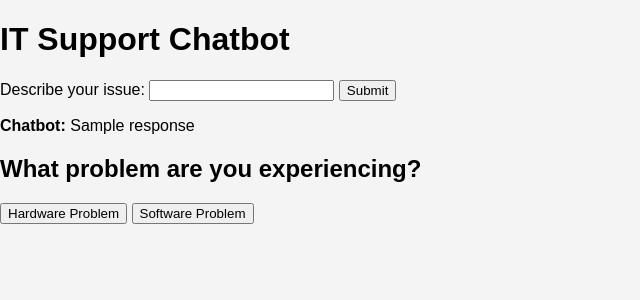
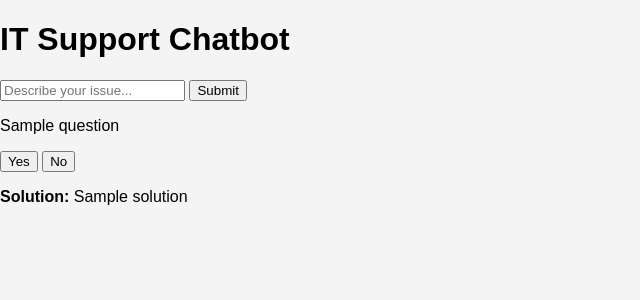
Before and after one commit to VinPal5554/ITSupportChatbot, a Flask app: template templates/index.html in a window 1280 px wide. Shown: the top 300 px of the page, without its empty margins (0-640 px from the left). Run offline with Flask 3, Linux system fonts and the light colour scheme; the template is opened without the code that fills it: most values are stand-ins (such as "Sample title", 1, 10 or a date in 2020).

Commit message:
Specific topics and database
Setup script for database with basic questions table. Broke down categories so they are more specific that just hardware/software to troubleshoot more effectively.

```diff
--- a/app.py
+++ b/app.py
@@ -1,24 +1,121 @@
 from flask import Flask, request, jsonify, render_template
 import stanza
+import sqlite3
 
 # Load the NLP pipeline
-nlp = stanza.Pipeline(lang='en', processors='tokenize,mwt,pos,lemma,ner')
+nlp = stanza.Pipeline(lang='en')
 
 # Basic categories (this will be expanded later)
 CATEGORIES = {
-    "hardware": {
-        "keywords": ["overheat", "battery", "charge", "charging", "screen", "display", "keyboard", "mouse", "power", "usb", "shut down", "fan", "heat"],
-        "response": "It looks like a hardware issue. Have you tried checking your power connections or cooling system?"
-    },
-    "software": {
-        "keywords": ["wifi", "internet", "slow", "crash", "update", "error", "installation", "bug", "lag", "freeze"],
-        "response": "It seems to be a software issue. Have you tried restarting or updating your software?"
-    },
-    "unknown": {
-        "response": "I'm not sure about that issue. Could you describe it differently or provide more details?"
-    }
+    "network": ["wifi", "internet", "router", "ethernet"],
+    "microsoft": ["office", "outlook", "windows", "word", "excel"],
+    "installation": ["install", "setup", "error", "update"],
+    "slow": ["slow", "lag", "freezing", "performance"],
+    "peripheral": ["keyboard", "mouse", "monitor", "printer"],
+    "storage": ["hard drive", "ssd", "usb", "storage"],
+    "security": ["antivirus", "firewall", "hacked", "malware"]
 }
 
+app = Flask(__name__)
+
+# Classify user issue
+def classify_issue(user_input):
+    doc = nlp(user_input)
+    for word in doc.iter_tokens():
+        for category, keywords in categories.items():
+            if word.text.lower() in keywords:
+                return category
+    return "unknown"
+
+# Fetch first question from database
+def get_first_question(category):
+    conn = sqlite3.connect('decision_tree.db')
+    cursor = conn.cursor()
+    cursor.execute("SELECT id, question FROM decision_tree WHERE category=? LIMIT 1", (category,))
+    row = cursor.fetchone()
+    conn.close()
+    return row
+
+# Fetch next question based on user's response
+def get_next_question(question_id, response):
+    conn = sqlite3.connect('decision_tree.db')
+    cursor = conn.cursor()
+    if response == "yes":
+        cursor.execute("SELECT id, question FROM decision_tree WHERE id=?", (question_id,))
+    else:
+        cursor.execute("SELECT id, question FROM decision_tree WHERE id=?", (question_id,))
+    row = cursor.fetchone()
+    conn.close()
+    return row
+
+@app.route('/')
+def home():
+    return render_template('index.html')
+
+
+@app.route('/ask', methods=['POST'])
+def ask():
+    user_input = request.form['user_input']  # Get user input from form
+
+    # Here, use NLP (Stanza) to determine the category
+    if "wifi" in user_input.lower() or "internet" in user_input.lower():
+        category = "network"
+    elif "slow" in user_input.lower() or "lag" in user_input.lower():
+        category = "performance"
+    else:
+        category = "unknown"
+
+    conn = sqlite3.connect('decision_tree.db')
+    cursor = conn.cursor()
+
+    # Fetch the first question for the identified category
+    cursor.execute("SELECT id, question FROM decision_tree WHERE category = ? LIMIT 1", (category,))
+    row = cursor.fetchone()
+
+    if row:
+        question_id, question = row
+        return render_template('index.html', question=question, question_id=question_id)
+    else:
+        return render_template('index.html', response="Sorry, I couldn't identify the issue.")
+
+    conn.close()
+
+
+@app.route('/answer', methods=['POST'])
+def answer():
+    user_response = request.form['response']  # "yes" or "no"
+    current_question_id = request.form['question_id']  # Get the current question ID
+
+    conn = sqlite3.connect('decision_tree.db')
+    cursor = conn.cursor()
+
+    # Fetch the next question based on the user’s response
+    cursor.execute("SELECT yes_response, no_response FROM decision_tree WHERE id = ?", (current_question_id,))
+    row = cursor.fetchone()
+
+    if row:
+        next_question_id = row[0] if user_response == "yes" else row[1]
+
+        # If the next step is a number, it’s another question ID; otherwise, it's a solution
+        if next_question_id.isdigit():
+            cursor.execute("SELECT question FROM decision_tree WHERE id = ?", (next_question_id,))
+            next_question = cursor.fetchone()
+            if next_question:
+                return render_template('index.html', question=next_question[0], question_id=next_question_id)
+        else:
+            return render_template('index.html', solution=next_question_id)  # Display solution
+
+    conn.close()
+    return render_template('index.html', solution="Sorry, I couldn't find an answer.")
+
+
+if __name__ == '__main__':
+    app.run(debug=True)
+
+
+
+
+'''
 def categorize_issue(user_input):
     """Analyzes user input and assigns it to a category."""
     doc = nlp(user_input.lower())
@@ -47,35 +144,4 @@ def categorize_issue(user_input):
 
     print("No category matched, returning 'unknown'")
     return "unknown"
-
-
-app = Flask(__name__)
-
-@app.route('/')
-def home():
-    return render_template('index.html', response="")
-
-
-@app.route('/ask', methods=['POST'])
-def ask():
-    user_input = request.form['user_input']
-    category = categorize_issue(user_input)
-    print(category)
-    response = CATEGORIES[category]["response"]
-    return render_template('index.html', response=response)
-
 '''
-    # Here you would add logic to handle the user's issue.
-    if 'wifi' in user_input.lower():
-        response = "Have you tried restarting your router?"
-    elif 'slow' in user_input.lower():
-        response = "Have you tried clearing your browser cache?"
-    else:
-        response = "Sorry, I couldn't find a solution for that."
-
-'''
-
-
-
-if __name__ == '__main__':
-    app.run(debug=True)
--- a/templates/index.html
+++ b/templates/index.html
@@ -9,21 +9,23 @@
 <body>
     <h1>IT Support Chatbot</h1>
 
-    <form action="/ask" method="POST">
-        <label for="user_input">Describe your issue:</label>
-        <input type="text" id="user_input" name="user_input" required>
-        <button type="submit">Submit</button>
+    <form action="/ask" method="post">
+    <input type="text" name="user_input" placeholder="Describe your issue...">
+    <button type="submit">Submit</button>
     </form>
 
-    {% if response %}
-        <p><strong>Chatbot:</strong> {{ response }}</p>
+    <form action="/answer" method="post">
+    <input type="hidden" name="question_id" value="{{ question_id }}">
+    <p>{{ question }}</p> <!-- Display the current question -->
+    <button type="submit" name="response" value="yes">Yes</button>
+    <button type="submit" name="response" value="no">No</button>
+    </form>
+
+    {% if solution %}
+        <p><strong>Solution:</strong> {{ solution }}</p>
     {% endif %}
 
-    <div id="start">
-        <h2>What problem are you experiencing?</h2>
-        <button onclick="startHardwareProblem()">Hardware Problem</button>
-        <button onclick="startSoftwareProblem()">Software Problem</button>
-    </div>
+
 
     <div id="question" style="display:none;">
         <h2 id="question-text"></h2>
```
Also changed, not shown: setup_db.py (added, +32 -0 lines), 1 other file.
